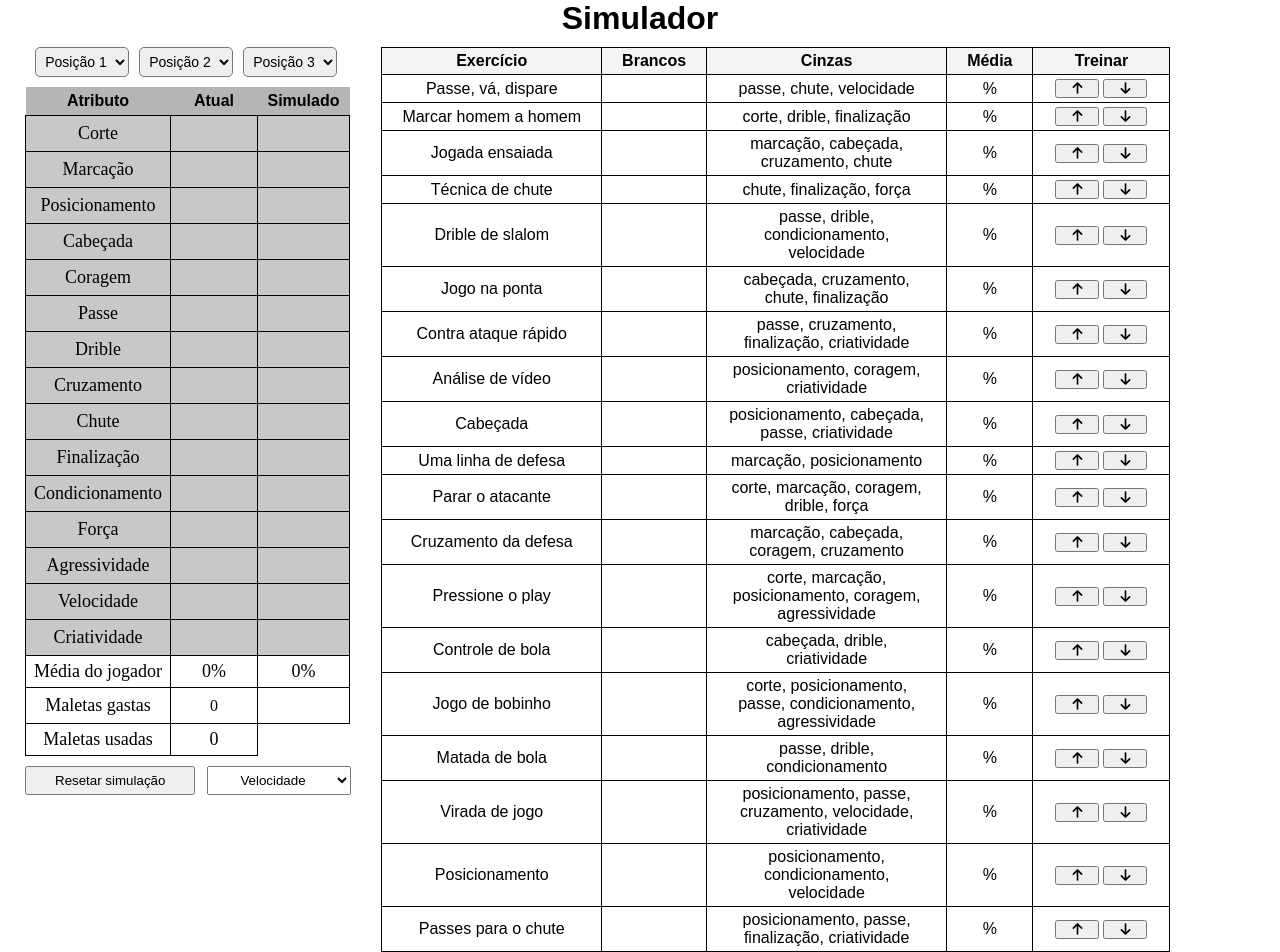
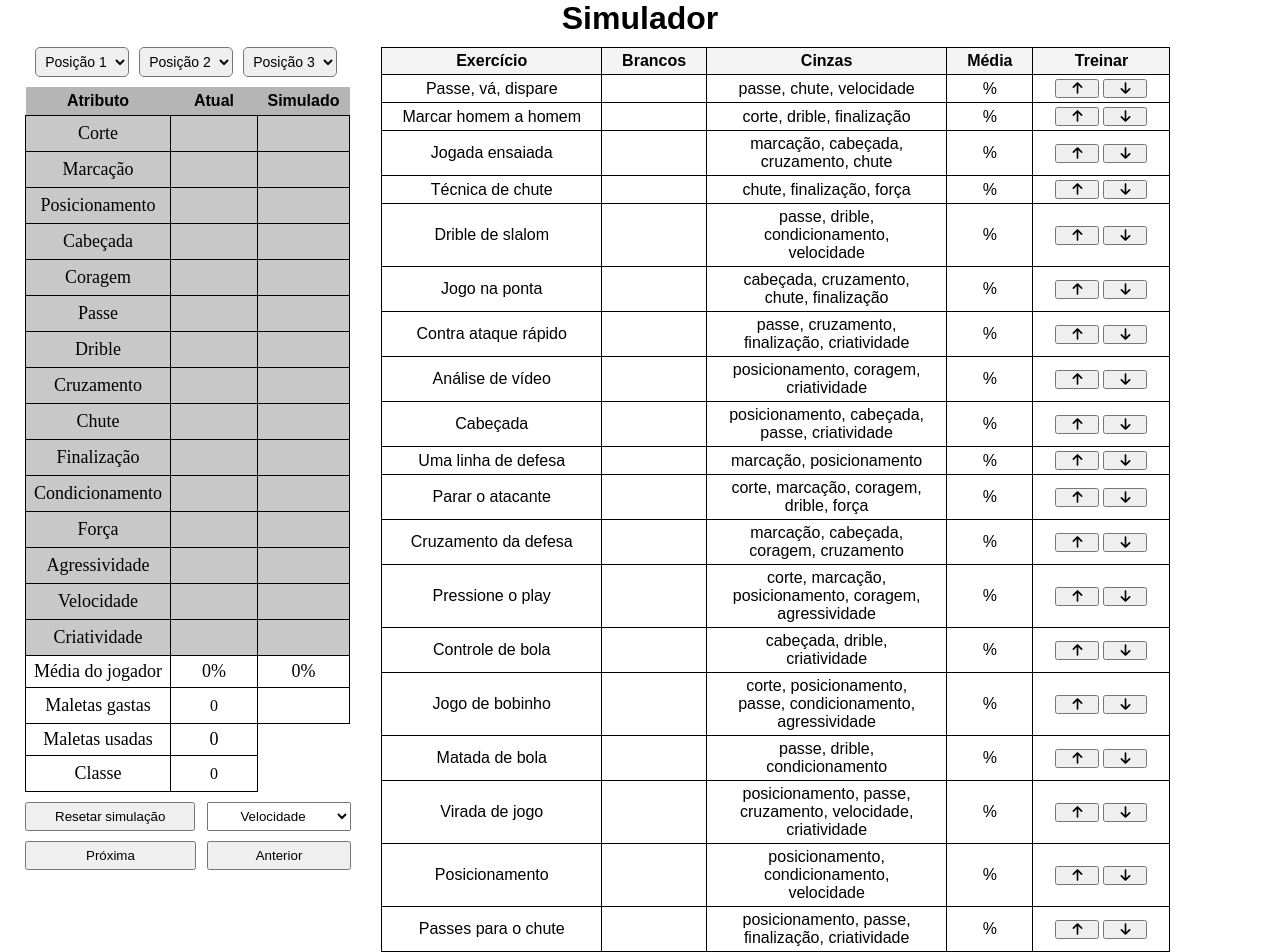
Before and after one commit to jonatasas10/simulador, a React (Vite) app: page / in a window 1280 px wide. Shown: the top 952 px of the page. Built offline with nearby package versions, Linux system fonts and the light colour scheme.

Commit message:
Novas opções

```diff
--- a/src/App.jsx
+++ b/src/App.jsx
@@ -6,6 +6,8 @@ import {useState, useRef, useEffect} from "react";
 function App() {
     const [attrValues, setAttrValues] = useState(Array(15).fill(null));
     const [originalAttributes, setOriginAttributes] = useState(Array(15).fill(null));
+    const [pureAttributes, setPureAttributes] = useState(Array(15).fill(1));
+    const [classJogador, setClassJogador] = useState(0);
     const [seqCount, setSeqCount] = useState([]);
     const [prev, setPrev] = useState([]);
     const [reset, setReset] = useState(true);
@@ -98,6 +100,16 @@ function App() {
         setCurrentPacks(originalPacks - packs);
     }, [originalPacks, packs]);
 
+    useEffect(() => {
+        const attributes = [...originalAttributes];
+        for (let i = 0; i <= attributes.length - 1; i++) {
+            if (playerPositions[i] === 2){
+                attributes[i] -= classJogador;
+            }
+        }
+        setPureAttributes(attributes);
+    },[classJogador,setPureAttributes, originalAttributes, playerPositions]);
+
     return (
         <>
             <h1 style={{textAlign: "center"}}>Simulador</h1>
@@ -131,6 +143,8 @@ function App() {
                             setSpeedChoice={setSpeedChoice}
                             colorAttr={colorAttr}
                             setColorAttr={setColorAttr}
+                            setClassJogador={setClassJogador}
+                            classJogador={classJogador}
                 />
                 <Trainings exercises={exercises}
                            attrs={positionsList[0] !== 'GK' ? attributes : attributesGK}
@@ -161,6 +175,10 @@ function App() {
                            setOriginalPacks={setOriginalPacks}
                            speedChosen={speedChosen.current}
                            colorAttr={colorAttr}
+                           pureAttr = {pureAttributes}
+                           setPureAttr = {setPureAttributes}
+                           classJogador={classJogador}
+
                 />
             </div>
         </>
--- a/src/components/attributes.jsx
+++ b/src/components/attributes.jsx
@@ -34,6 +34,8 @@ function Attributes(props) {
     Object.keys(aux).forEach((key) => {
         attributes.push(aux[key]);
     });
+    const setClassJogador = props.setClassJogador;
+    const classJogador = props.classJogador;
 
     useEffect(() => {
         const positionsNumbers= {
@@ -109,18 +111,6 @@ function Attributes(props) {
             }
         }
     }
-    const playerAvg = (arr) => {
-        const sum = (arr.reduce((a, b) => {
-            /*a = parseInt(a);
-            b = parseInt(b);*/
-            return a + b;
-        }));
-        if(isNaN(sum)){
-            return "";
-        }
-        return (sum / 15).toFixed(0);
-    }
-
     const resetAttributes = () => {
         const attrs = [...originalAttributes];
         setPacks(0);
@@ -133,6 +123,18 @@ function Attributes(props) {
         setPrev([]);
         setAdd(0);
         setCurrentPacks(originalPacks);
+    }
+
+    const season = (opt) => {
+        let aux = [...attrValues]
+        if (opt === 1){
+            let adc = aux.map(item => item - 20)
+            setAttrValues(adc);
+        }
+        else if (opt === 2){
+            let adc = aux.map(item => item + 20)
+            setAttrValues(adc);
+        }
     }
 
     const handleSpeedChange = (e) => {
@@ -158,6 +160,12 @@ function Attributes(props) {
         setOriginalPacks(intValue);
         setCurrentPacks(intValue);
         setAdd(0);
+    }
+
+    const handleInputClassChange = (e) => {
+        const value = e.target.value;
+        const intValue = value === '' ? '' : Number(value);
+        setClassJogador(intValue);
     }
 
     const filterPositions = (index) => {
@@ -298,8 +306,7 @@ function Attributes(props) {
                 {attributes.map((attribute, attrIndex) => (
                     <tr className={playerPositions[attrIndex] === 1 ? TableStyles.attrColorGray : TableStyles.attrWhite}
                         key={attrIndex}>
-                        <td onClick={(event) => {
-                            //console.log("CLICKED", event.target, attribute);
+                        <td onClick={() => {
                             setColorAttr(attrIndex !== colorAttr ? attrIndex : -1);
                             }
                         }
@@ -355,8 +362,22 @@ function Attributes(props) {
                     <td>Maletas usadas</td>
                     <td>{parseFloat(packs.toFixed(0))}</td>
                 </tr>
+                <tr className={TableStyles.attrWhite}>
+                    <td>Classe</td>
+                    <td>
+                        <input className={TableStyles.inputTable}
+                               type="text"
+                               onChange={(e) => handleInputClassChange(e)}
+                               onClick={event => {
+                                   event.target.value = ''
+                               }}
+                               value={classJogador !== null ? classJogador : ''}
+                        />
+                    </td>
+                </tr>
                 </tbody>
             </table>
+            <div className={TableStyles.buttonsContainer}>
                 <button className={TableStyles.buttonReset} onClick={resetAttributes}>Resetar simulação</button>
                 <select value={speedChoice} onChange={(e) => handleSpeedChange(e)}
                         className={TableStyles.inputSpeed}
@@ -366,6 +387,12 @@ function Attributes(props) {
                     <option value="2">Normal</option>
                     <option value="3">Rápido</option>
                 </select>
+            </div>
+            <div className={TableStyles.buttonsContainer}>
+                <button className={TableStyles.buttonNext} onClick={() => {season(1)}}>Próxima</button>
+                <button className={TableStyles.buttonPrev} onClick={() => {season(2)}}>Anterior</button>
+            </div>
+
         </div>
     );
 }
@@ -399,4 +426,6 @@ Attributes.propTypes = {
     setSpeedChoice: PropTypes.func.isRequired,
     colorAttr: PropTypes.number.isRequired,
     setColorAttr: PropTypes.func.isRequired,
+    classJogador: PropTypes.number.isRequired,
+    setClassJogador: PropTypes.func.isRequired,
 }
--- a/src/components/attributes.module.css
+++ b/src/components/attributes.module.css
@@ -42,7 +42,7 @@
 }
 
 .inputTable{
-    padding: 0px; /* Add padding inside the input for better click area */
+    padding: 0; /* Add padding inside the input for better click area */
     width: 70px;
     height: 25px;
     display: block;
@@ -69,6 +69,30 @@
     margin-right: 0;
     cursor: pointer;
 }
+
+.buttonsContainer{
+    display: flex;
+    flex-direction: row;
+    justify-content: space-between; /* Garante que os botões fiquem distribuídos entre as extremidades */
+
+}
+
+.buttonNext{
+    margin-top: 10px;
+    padding: 5px 59px;
+    margin-left: 10px;
+    margin-right: 0;
+    cursor: pointer;
+}
+.buttonPrev{
+    margin-top: 10px;
+    padding: 5px 47px;
+    margin-left: 10px;
+    margin-right: 0;
+    cursor: pointer;
+}
+
+
 .inputSpeed{
     margin-top: 10px;
     padding: 5px 28px;
--- a/src/components/trainings.jsx
+++ b/src/components/trainings.jsx
@@ -5,7 +5,7 @@ import PropTypes from "prop-types";
 function Trainings({attrValues, setAttrValues, attrs, exercises,setPacks, counter, setCounter, sequence,
                     setSequence, playerPositions, currentAvg, setCurrentAvg, add, setAdd, positionsList,
                     seqCount, setSeqCount, currentIndex, setCurrentIndex, prev, setPrev,
-                    setCurrentPacks, originalPacks, speedChosen, colorAttr}) {
+                    setCurrentPacks, originalPacks, speedChosen, colorAttr, pureAttr, originalAttributes, classJogador}) {
 
     const [removeIndex, setRemoveIndex] = useState(0);
     const intervalRef = useRef(null);
@@ -108,7 +108,8 @@ function Trainings({attrValues, setAttrValues, attrs, exercises,setPacks, counte
                         item = item < 400 ? item + position[index] / 2 : item;
                         sum += position[index] / 2;
                     }
-                    sumTotal.push(item);
+
+                    sumTotal.push(item - originalAttributes[index] + pureAttr[index]);
                 }
                 return item;
             });
@@ -121,7 +122,16 @@ function Trainings({attrValues, setAttrValues, attrs, exercises,setPacks, counte
             setCurrentAvg(media);
             setAdd(sum);
             let [whiteAttr, whiteAttrIndex] = attrChosen(attr);
-            const train = `${trainsOptions[attr]} = ${whiteAttr} = ${Math.floor(sumTotal[whiteAttrIndex]).toFixed(0)}`;
+
+
+            let classeJg = 0
+            for (let item in attrs){
+                if ( whiteAttr === attrs[item] && playerPositions[item] === 2 ){
+
+                    classeJg = classJogador;
+                }
+            }
+            const train = `${trainsOptions[attr]} = ${whiteAttr} = ${Math.floor(sumTotal[whiteAttrIndex]+classeJg).toFixed(0)}`;
             const seqAux = [...sequence];
             if(sumTotal.length > 0){
                 if (seqAux.length > 0 &&
@@ -160,7 +170,7 @@ function Trainings({attrValues, setAttrValues, attrs, exercises,setPacks, counte
                         item = item < 400 ? item - position[index] / 2 : item;
                         sub = sub - position[index] / 2;
                     }
-                    subTotal.push(item);
+                    subTotal.push(item - originalAttributes[index] + pureAttr[index]);
                 }
                 return item;
             });
@@ -169,8 +179,15 @@ function Trainings({attrValues, setAttrValues, attrs, exercises,setPacks, counte
             setAdd(sub);
 
             let [whiteAttr, whiteAttrIndex] = attrChosen(attr);
+            let classeJg = 0
+            for (let item in attrs){
+                if ( whiteAttr === attrs[item] && playerPositions[item] === 2 ){
+
+                    classeJg = classJogador;
+                }
+            }
             //const train = `${trainsOptions[attr]} = ${whiteAttr} = ${subTotal[whiteAttrIndex].toFixed(0)}`;
-            const train = `${trainsOptions[attr]} = ${whiteAttr} = ${Math.floor(subTotal[whiteAttrIndex]).toFixed(0)}`;
+            const train = `${trainsOptions[attr]} = ${whiteAttr} = ${Math.floor(subTotal[whiteAttrIndex] + classeJg).toFixed(0)}`;
 
             if (subTotal.length > 0) {
                 if (seqAuxSub.length > 0 && seqAuxSub[seqAuxSub.length-1].includes(trainsOptions[attr])) {
@@ -185,9 +202,9 @@ function Trainings({attrValues, setAttrValues, attrs, exercises,setPacks, counte
                 }
             }
 
-
             return updatedValues;
         });
+
     }
 
     const handleMouseDown = (attrIndex, move) => {
@@ -262,11 +279,12 @@ function Trainings({attrValues, setAttrValues, attrs, exercises,setPacks, counte
         const handleAverageChange = (updatedValues) => {
             const newVal = [...avg];
             const aux = [...updatedValues];
+
             exercises.map((item, index) => {
                 let sum = 0;
                 if (positionsList[0] === 'GK' || index !== 12){
                     for (let key in item){
-                        sum += parseInt(aux[item[key]]);
+                        sum += (parseInt(aux[item[key]]) - parseInt(originalAttributes[item[key]]) + parseInt(pureAttr[item[key]]));
                     }
                 }
                 const avgExercise = sum / item.length;
@@ -325,7 +343,7 @@ function Trainings({attrValues, setAttrValues, attrs, exercises,setPacks, counte
             }
         }
         // // eslint-disable-next-line react-hooks/exhaustive-deps
-    }, [attrValues, exercises, counter, prev, currentIndex, sequence, setSequence, removeIndex, avg, setCounter, seqCount, setSeqCount, positionsList, setCurrentIndex, setPrev]);
+    }, [originalAttributes, pureAttr,attrValues, exercises, counter, prev, currentIndex, sequence, setSequence, removeIndex, avg, setCounter, seqCount, setSeqCount, positionsList, setCurrentIndex, setPrev]);
 
     return(
         <div className={TableStyles['train-container']}>
@@ -409,4 +427,6 @@ Trainings.propTypes = {
     setOriginalPacks: PropTypes.func.isRequired,
     speedChosen: PropTypes.number,
     colorAttr: PropTypes.number,
+    pureAttr: PropTypes.array.isRequired,
+    classJogador: PropTypes.number.isRequired,
 }
```
Lines whose indentation alone changed are shown as unchanged.
